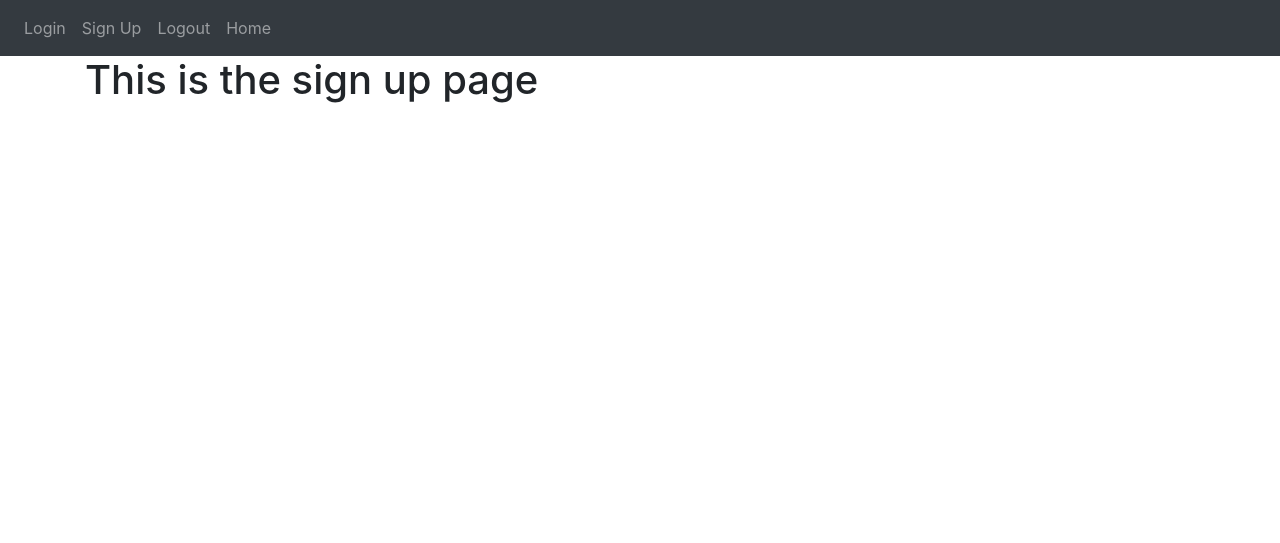
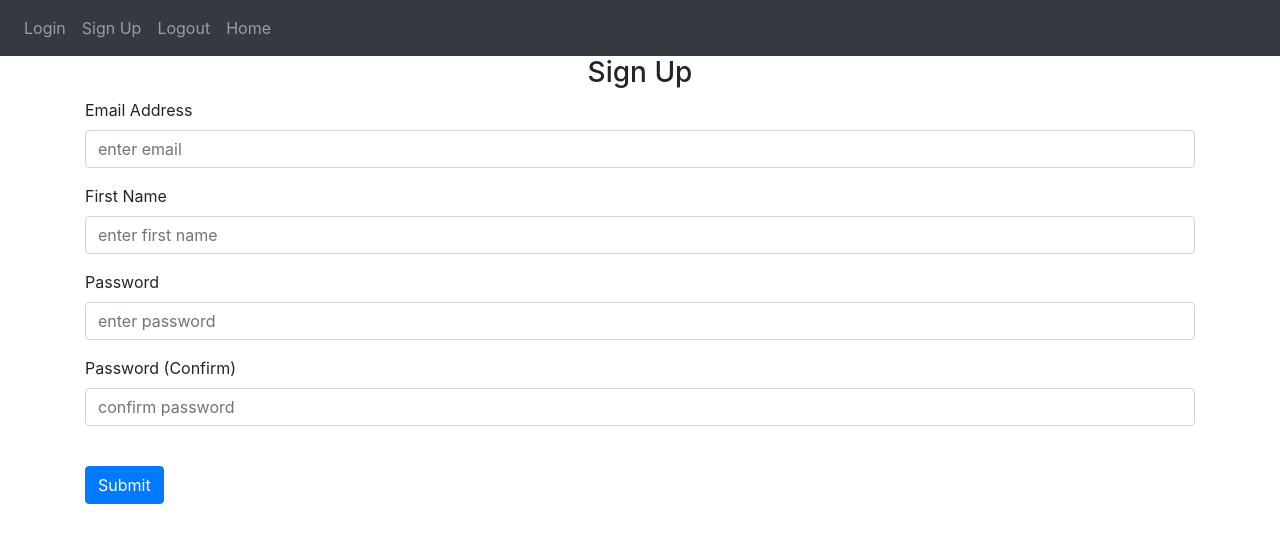
Before and after one commit to ryanabsar/first-flask-project, a Flask app: page /sign-up in a window 1280 px wide. Shown: the top 543 px of the page. Run offline with Flask 3, Linux system fonts and the light colour scheme; some libraries are stand-ins or nearby versions.

Commit message:
Post request and error message with flash

```diff
--- a/website/auth.py
+++ b/website/auth.py
@@ -1,15 +1,35 @@
-from flask import Blueprint,render_template
+import email
+from flask import Blueprint, render_template, request, flash
 
 auth = Blueprint('auth',__name__)
 
-@auth.route('/login')
+@auth.route('/login',methods=['GET','POST'])
 def login():
+    data = request.form
+    print(data)
     return render_template("login.html")
 
 @auth.route('/logout')
 def logout():
     return "<p> Logout </p>"
 
-@auth.route('/sign-up')
+@auth.route('/sign-up',methods=['GET','POST'])
 def signup():
+    if request.method == 'POST':
+        email = request.form.get('email')
+        firstName = request.form.get('firstName')
+        password1 = request.form.get('password1')
+        password2 = request.form.get('password2')
+
+        if len(email) < 4:
+            flash('Email must be greater than 3 characters.', category='error')
+        elif len(firstName) < 2:
+            flash('First name must be greater than 1 characters.', category='error')
+        elif password1 != password2:
+            flash('Password don\'t match.', category='error')
+        elif len(password1) < 7:
+            flash('Password must be at least 7 characters.', category='error')
+        else:
+            flash('Account created.', category='success')
+
     return render_template("sign-up.html")
--- a/website/templates/base.html
+++ b/website/templates/base.html
@@ -36,6 +36,27 @@
           </div>
         </div>
     </nav>
+    {% with messages = get_flashed_messages(with_categories=true)%}
+    {%if messages%}
+      {% for category, message in messages %}
+      {% if category == 'error' %}
+      <div class="alert alert-danger alter-dismissable fade show">
+        {{ message }}
+        <button type="button" class="close" data-dismiss="alert">
+          <span aria-hidden="true">&times;</span>
+        </button>
+      </div>
+      {% else %}
+      <div class="alert alert-success alter-dismissable fade show">
+        {{ message }}
+        <button type="button" class="close" data-dismiss="alert">
+          <span aria-hidden="true">&times;</span>
+        </button>
+      </div>
+      {% endif %}
+      {% endfor %}
+    {% endif %}
+    {% endwith %}
   <div class="container">
     {% block content %}{% endblock %}
   </div>
--- a/website/templates/sign-up.html
+++ b/website/templates/sign-up.html
@@ -1,3 +1,48 @@
-{% extends "base.html" %}
-{% block title %}Sign Up{% endblock %}
-{% block content %}<h1>This is the sign up page</h1>{% endblock %}
+{% extends "base.html" %} {% block title %}Sign Up{% endblock %} {% block
+content %}
+<form method="post">
+  <h3 align="center">Sign Up</h3>
+  <div class="form-group">
+    <label for="email">Email Address</label>
+    <input
+      type="email"
+      class="form-control"
+      id="email"
+      name="email"
+      placeholder="enter email"
+    />
+  </div>
+  <div class="form-group">
+    <label for="firstName">First Name</label>
+    <input
+      type="text"
+      class="form-control"
+      id="firstName"
+      name="firstName"
+      placeholder="enter first name"
+    />
+  </div>
+  <div class="form-group">
+    <label for="password1">Password</label>
+    <input
+      type="password"
+      class="form-control"
+      id="password1"
+      name="password1"
+      placeholder="enter password"
+    />
+  </div>
+  <div class="form-group">
+    <label for="password2">Password (Confirm)</label>
+    <input
+      type="password"
+      class="form-control"
+      id="password2"
+      name="password2"
+      placeholder="confirm password"
+    />
+  </div>
+  <br/>
+  <button type="submit" class="btn btn-primary">Submit</button>
+</form>
+  {% endblock %}
```
Also changed, not shown: website/templates/login.html (+27 -1 lines), main.py (line endings or trailing spaces), website/static/index.js (added).
